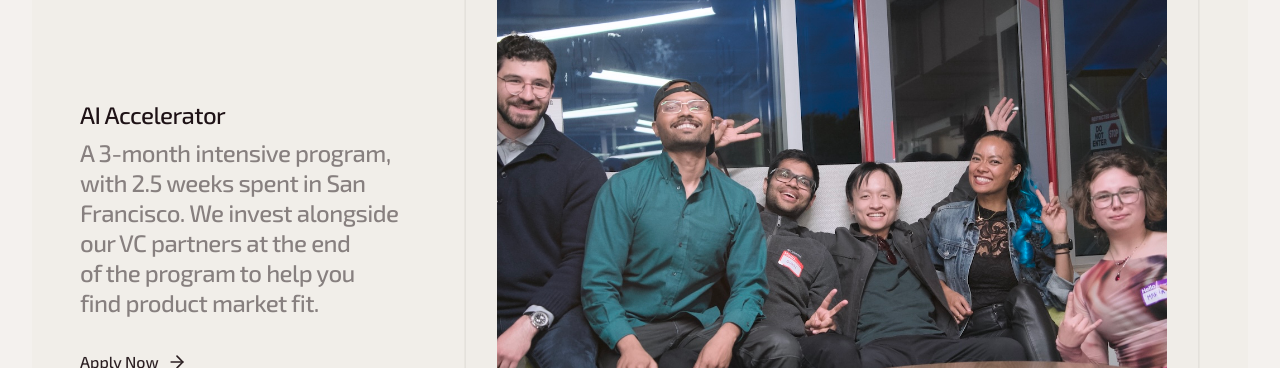
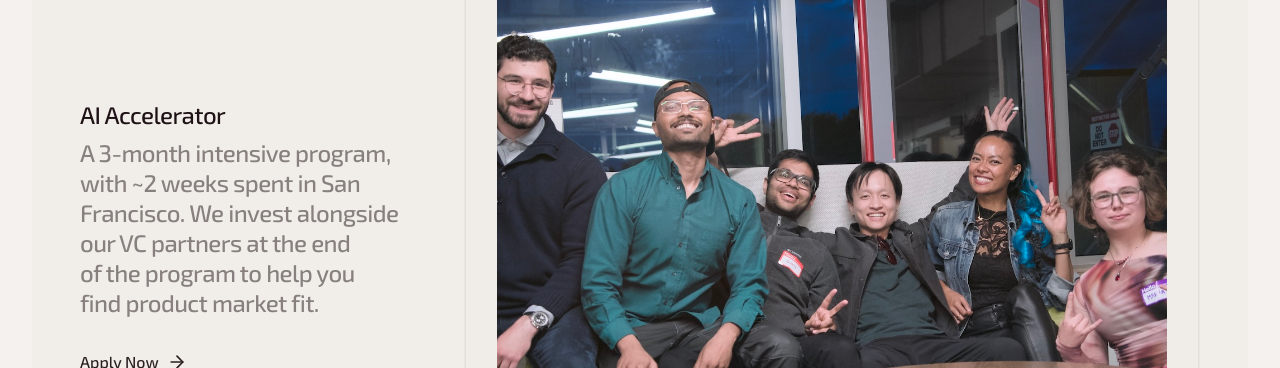
Before and after one commit to Neilda/agivc-app, a Next.js app: page / in a window 1280 px wide. Shown: the part 4560-4928 px from the top of the page. Built offline with nearby package versions, Linux system fonts and the light colour scheme.

Commit message:
fix: align SF trip duration to ~2 weeks for consistency
🤖 Generated with [Claude Code](https://claude.com/claude-code)

Co-Authored-By: Claude <noreply@anthropic.com>
Co-authored-by: Hai The Dude <trancethehuman@users.noreply.github.com>

```diff
--- a/components/home/ai-accelerator-section.tsx
+++ b/components/home/ai-accelerator-section.tsx
@@ -4,7 +4,7 @@ export function AIAcceleratorSection() {
   return (
     <SectionWithMedia
       title="AI Accelerator"
-      description="A 3-month intensive program, with 2.5 weeks spent in San Francisco. We invest alongside our VC partners at the end of the program to help you find product market fit."
+      description="A 3-month intensive program, with ~2 weeks spent in San Francisco. We invest alongside our VC partners at the end of the program to help you find product market fit."
       media={{
         type: "image",
         src: "/logos/organizers-posed-photo.jpg",
```
